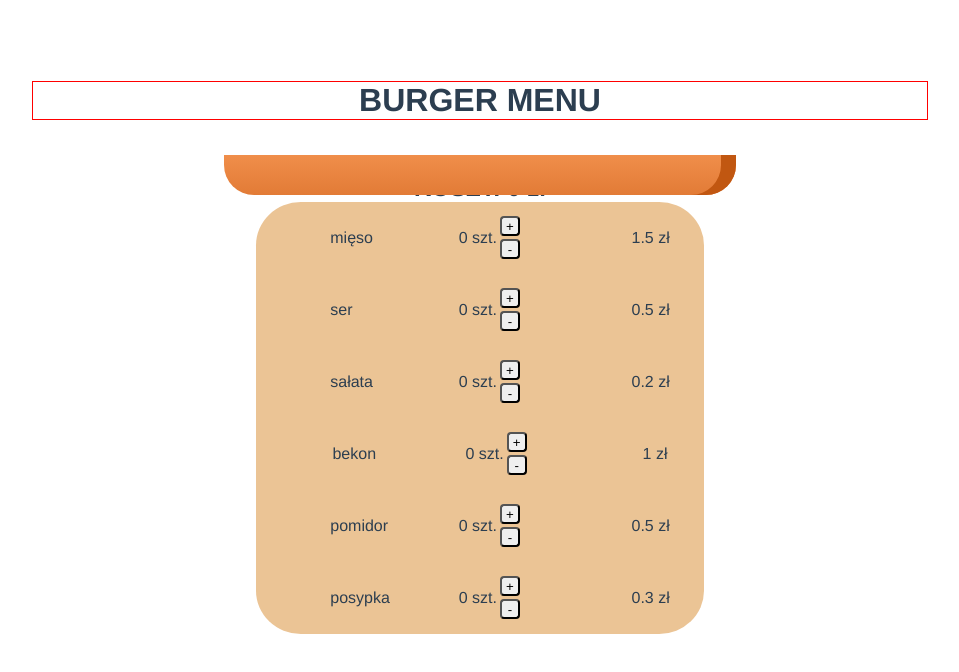
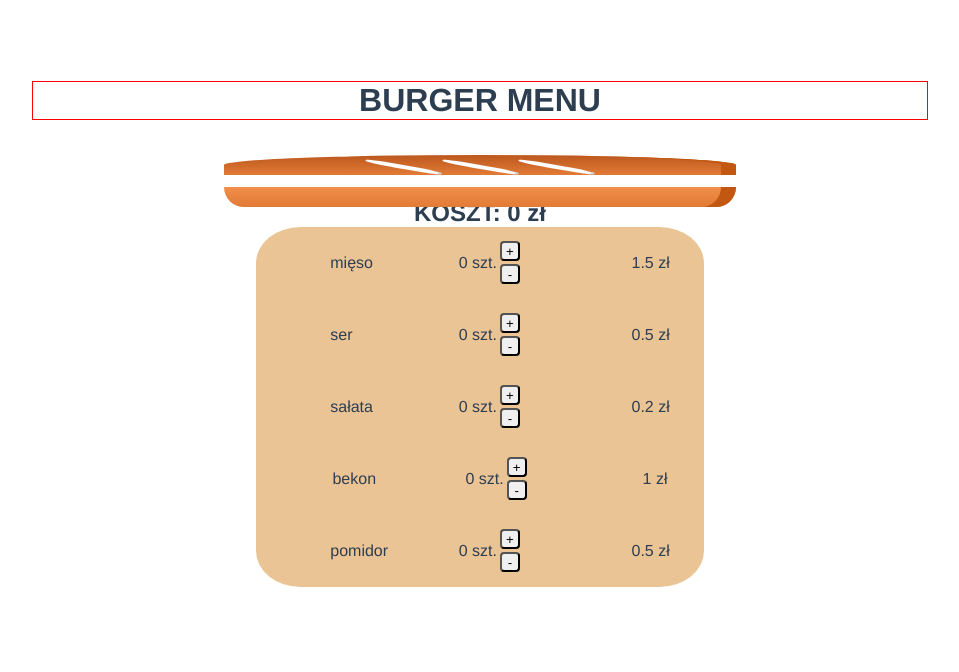
Before and after one commit to Kasia94/Burger, a Vue app: page / in a window 1280 px wide. Shown: the top 672 px of the page, without its empty margins (160-1119 px from the left). Built offline with nearby package versions, Linux system fonts and the light colour scheme.

Commit message:
fix-burger view

```diff
--- a/src/App.vue
+++ b/src/App.vue
@@ -34,8 +34,7 @@ export default {
         { name: "ser", value: 0, price: 0.5, id:222, className:'cheese'},
         { name: "sałata", value: 0, price: 0.2, id:333,className:'salad'},
         { name: "bekon", value: 0, price: 1.0, id:444, className:'becon'},
-        { name: "pomidor", value: 0, price: 0.5, id:555, className:'tomato'},
-        { name: "posypka", value: 0, price: 0.3, id:666, className:'seeds'}
+        { name: "pomidor", value: 0, price: 0.5, id:555, className:'tomato'}
       ]
     };
   },
--- a/src/components/Burger.vue
+++ b/src/components/Burger.vue
@@ -1,14 +1,13 @@
 <template>
-  <div class="Burger" :style="{ height: `${30 * sum}px`}">
-    <div class="Burger__bread-top" />
+  <div class="Burger" :style="{ height: `${20 * sum}px`}">
+    <div class="Burger__bread-top">
+      <div class="Burger__seeds"></div>
+      <div class="Burger__seeds"></div>
+      <div class="Burger__seeds"></div>
+    </div>
     <template v-for="item in ingredients">
       <div v-for="element in item.value" :key="element.id"
       :class="`Burger__${item.className}`"></div>
-        <!-- <div class="Burger__meat"/>
-    <div class="Burger__cheese"/>
-    <div class="Burger__salad"/>
-    <div class="Burger__becon"/>
-    <div class="Burger__tomato"/> -->
     </template>
     <div class="Burger__bread-bottom" />
   </div>
@@ -42,7 +41,7 @@ export default {
   position: relative;
 }
 .Burger__bread-bottom {
-  height: 40px;
+  height: 20px;
   width: 80%;
   background: linear-gradient(#f08e4a, #e27b36);
   border-radius: 0 0 30px 30px;
@@ -51,25 +50,27 @@ export default {
 }
 .Burger__seeds {
   display: inline-block;
-  width: 7%;
-  height: 8%;
+  width: 15%;
+  height: 20%;
   background-color: white;
   border-radius: 40%;
   transform: rotate(10deg);
   box-shadow: inset -3px 0 #c9c9c9;
-  position: absolute;
-  top: 90px
+   z-index: 2;
+  /* margin-top: 10px;
+  transform:  translateY(-30px); */
 }
 
 .Burger__bread-top {
-  height: 20%;
+  height: 20px;
   width: 80%;
   background: linear-gradient(#bc581e, #e27b36);
   border-radius: 50% 50% 0 0;
   box-shadow: inset -15px 0 #c15711;
   margin: 2% auto;
   position: relative;
-  top: 15%;
+  margin-bottom: 2px;
+
 }
 .Burger__meat {
   width: 80%;
--- a/src/components/Cost.vue
+++ b/src/components/Cost.vue
@@ -25,5 +25,6 @@ export default {
 <style>
 .cost {
   margin: auto;
+  margin-top: 25px;
 }
 </style>
```
